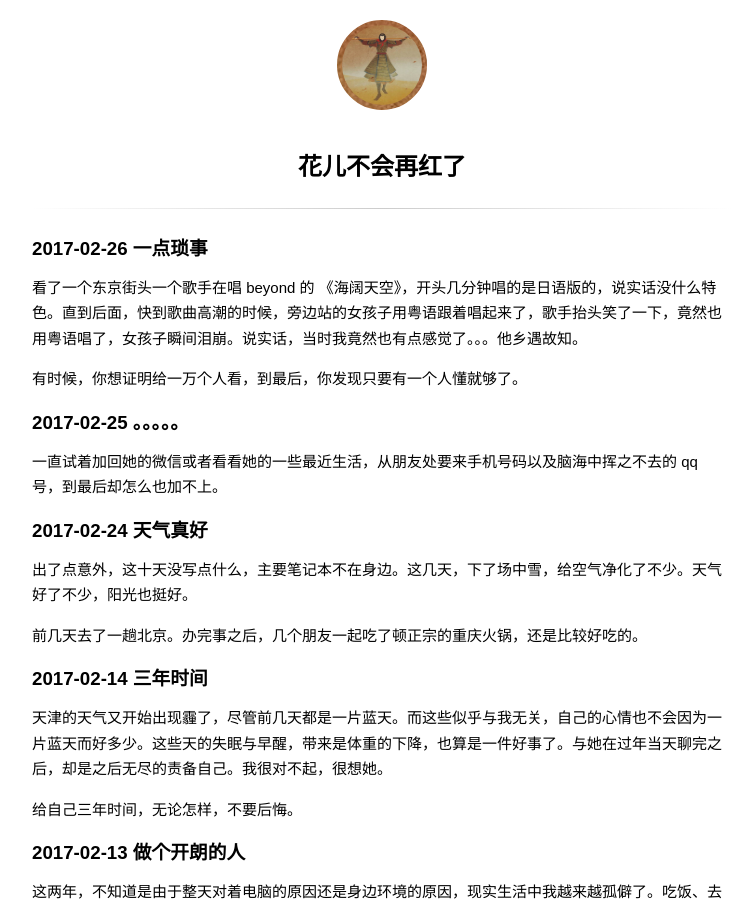
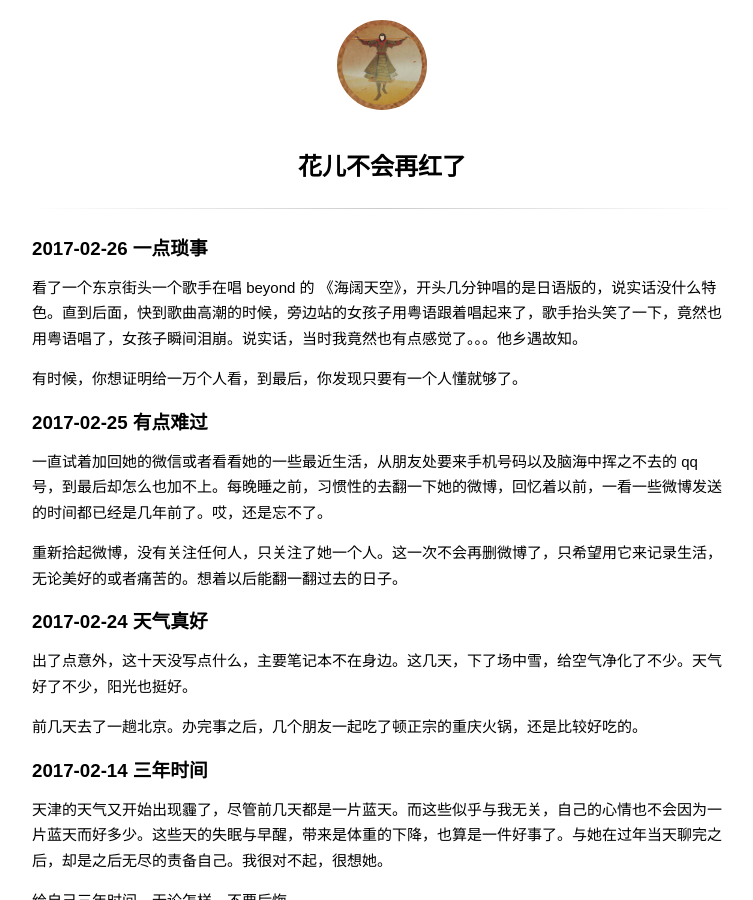
Before and after one commit to wuchangfeng/wuchangfeng.github.io, a Jekyll site: the page built from diary.md, in a window 1280 px wide and 900 px high. Shown: the whole window, without its empty margins (258-1011 px from the left). Built offline with Jekyll 4.4.1, drawn with Linux system fonts in a browser that asks for light colours; some web fonts are replaced; comment, search, counter and statistics services are not loaded.

Commit message:
blog update

```diff
--- a/diary.md
+++ b/diary.md
@@ -8,9 +8,11 @@ title: 花儿不会再红了
 
 有时候，你想证明给一万个人看，到最后，你发现只要有一个人懂就够了。
 
-### 2017-02-25 。。。。。
+### 2017-02-25 有点难过
 
-一直试着加回她的微信或者看看她的一些最近生活，从朋友处要来手机号码以及脑海中挥之不去的 qq 号，到最后却怎么也加不上。
+一直试着加回她的微信或者看看她的一些最近生活，从朋友处要来手机号码以及脑海中挥之不去的 qq 号，到最后却怎么也加不上。每晚睡之前，习惯性的去翻一下她的微博，回忆着以前，一看一些微博发送的时间都已经是几年前了。哎，还是忘不了。
+
+重新拾起微博，没有关注任何人，只关注了她一个人。这一次不会再删微博了，只希望用它来记录生活，无论美好的或者痛苦的。想着以后能翻一翻过去的日子。
 
 ### 2017-02-24 天气真好
 
```
